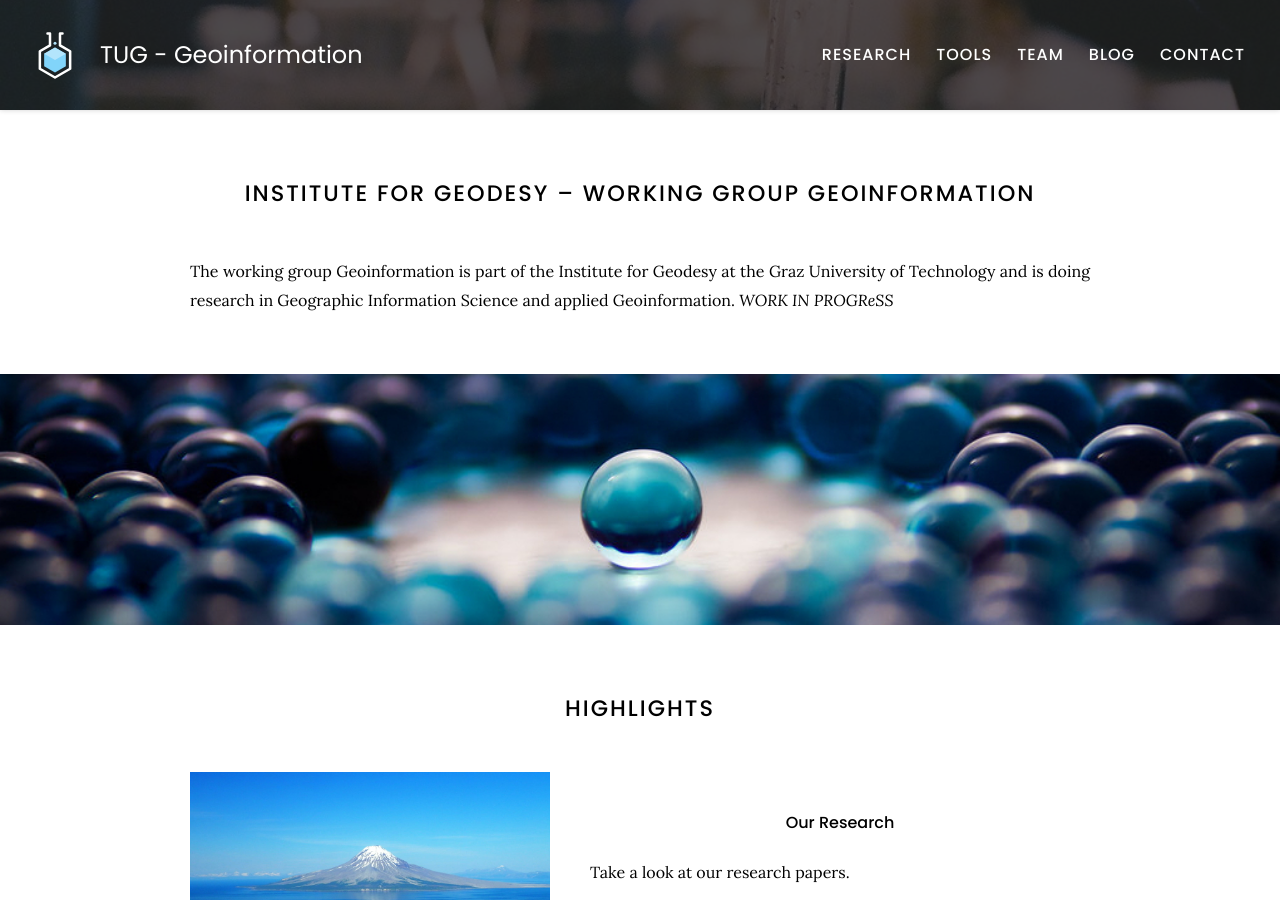
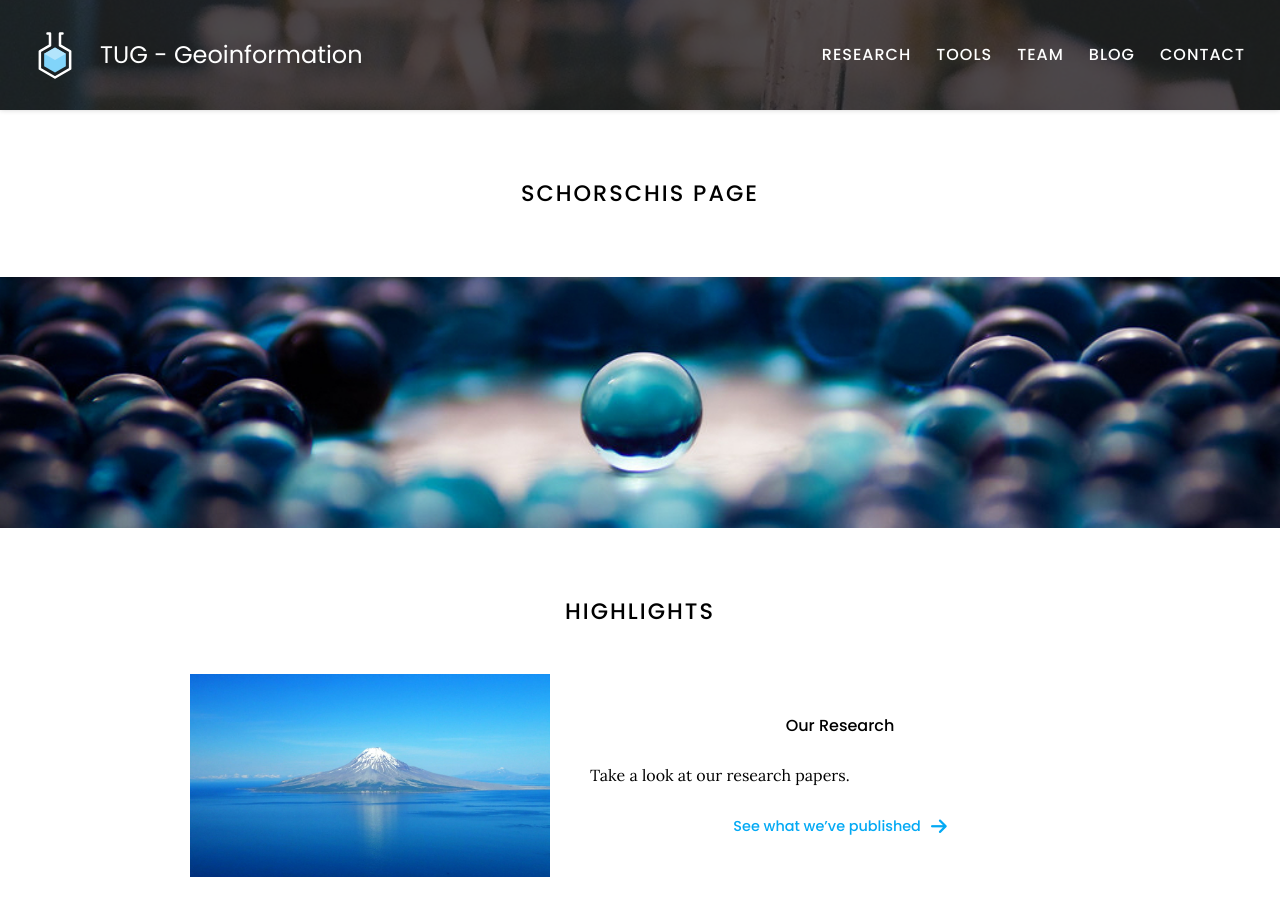
Before and after one commit to geowei1/geowei1.github.io, a Jekyll site: the page built from index.md, in a window 1280 px wide and 900 px high. Built offline with Jekyll 4.4.1, drawn with Linux system fonts in a browser that asks for light colours.

Commit message:
Update index.md

```diff
--- a/index.md
+++ b/index.md
@@ -2,10 +2,7 @@
 title: Home
 ---
 
-# Institute for Geodesy – Working Group Geoinformation
-
-The working group Geoinformation is part of the Institute for Geodesy at the Graz University of Technology and is doing research in Geographic Information Science and applied Geoinformation.
-*WORK IN PROGReSS*
+# Schorschis page
 
 
 {:.center}
```
